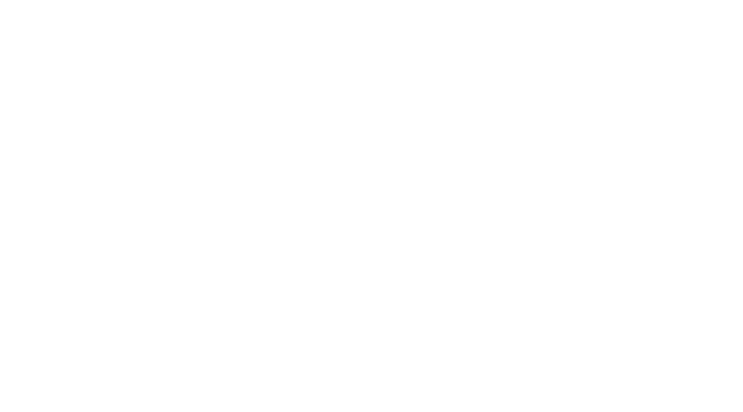
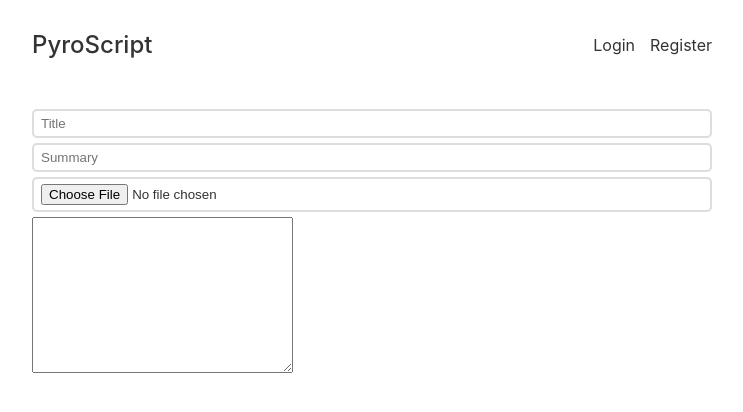
Before and after one commit to nateng98/Improved-TutorBright-Hub, a React (Vite) app in the folder client/: page /create in a window 1280 px wide. Before the commit this address had no page. Shown: the top 412 px of the page, without its empty margins (268-1011 px from the left). Built offline with nearby package versions, Linux system fonts and the light colour scheme; no server answers; the HTML template or start-up script is replaced by a standard one.

Commit message:
made createPost page

```diff
--- a/client/package.json
+++ b/client/package.json
@@ -11,7 +11,8 @@
   },
   "dependencies": {
     "react": "^18.2.0",
-    "react-dom": "^18.2.0"
+    "react-dom": "^18.2.0",
+    "react-quill": "^2.0.0"
   },
   "devDependencies": {
     "@types/react": "^18.2.37",
--- a/client/src/App.jsx
+++ b/client/src/App.jsx
@@ -12,6 +12,7 @@
 import LoginPage from "./pages/LoginPage";
 import RegisterPage from "./pages/RegisterPage";
 import { UserContextProvider } from "./UserContext";
+import CreatePost from "./pages/CreatePost";
 
 function App() {
   const [count, setCount] = useState(0);
@@ -23,6 +24,7 @@
           <Route index element={<IndexPage />}/>
           <Route path={'/login'} element={<LoginPage />}/>
           <Route path={'/Register'} element={<RegisterPage />}/>
+          <Route path={'/create'} element={<CreatePost />}/>
         </Route>
       </Routes>
     </UserContextProvider>
--- /dev/null
+++ b/client/src/pages/CreatePost.jsx
@@ -0,0 +1,10 @@
+export default function CreatePost(){
+  return(
+    <form action="">
+      <input type="title" placeholder={'Title'}/>
+      <input type="summary" placeholder={'Summary'}/>
+      <input type="file" />
+      <textarea name="" id="" cols="30" rows="10"></textarea>
+    </form>
+  );
+}
```
Also changed, not shown: 1 other file (tests, documents, lock files or other folders).
